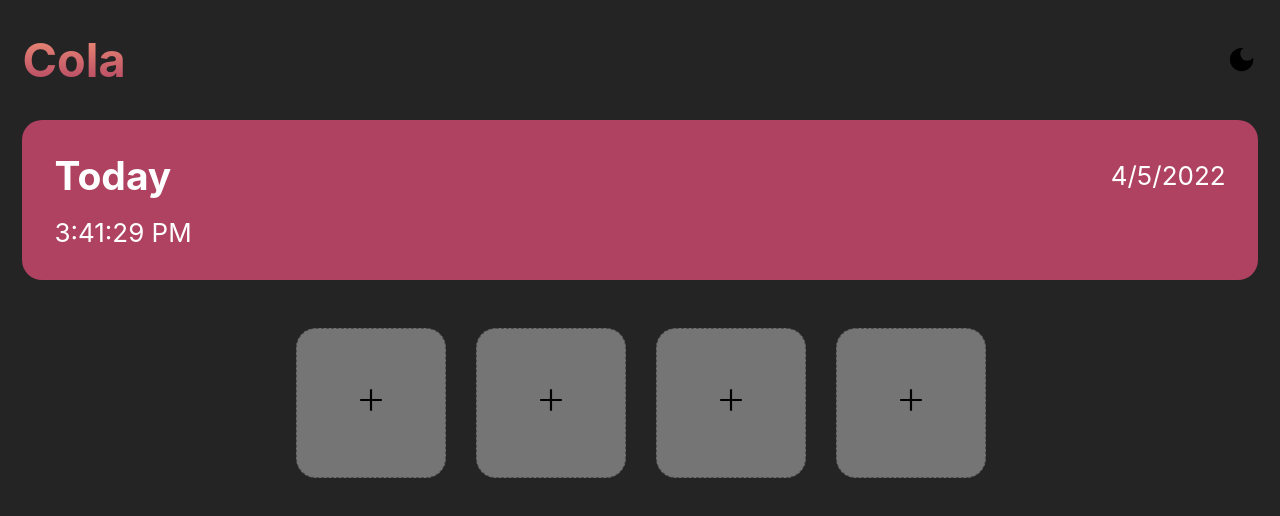
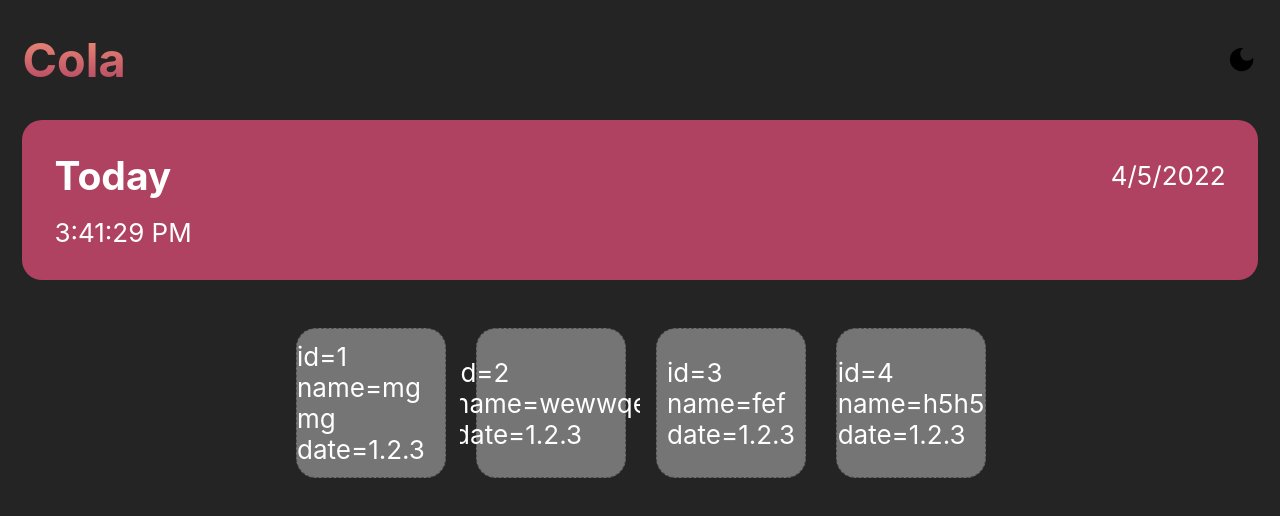
Before and after one commit to thanhtutzaw/cola, a React (Create React App) app: page / in a window 1280 px wide. Shown: the top 516 px of the page. Built offline with nearby package versions, Linux system fonts and the light colour scheme.

Commit message:
lists data added

```diff
--- a/src/App.js
+++ b/src/App.js
@@ -5,16 +5,11 @@ import Header from "./components/header";
 import Today from "./components/today";
 import Content from "./components/Content";
 function App() {
-
   //  time = today.getHours() + ':' + today.getMinutes() + ':' + today.getSeconds();
 
   //or
 
   //localTimeString function
-
-
-
-
   return (
     <div className="App">
       <section className="main container">
--- a/src/components/Content.js
+++ b/src/components/Content.js
@@ -1,45 +1,62 @@
-import React from "react";
+import React, { useState } from "react";
 import Lists from "./Lists";
 import Modal from "./Modal";
 
-function Content({setshowmodal,showmodal}) {
+function Content() {
   // const isnull = true;
-const  id = Math *10;
+  // const  id = Math *10;
+  const [showmodal, setshowmodal] = useState(false);
+
+  const [data, setdata] = useState([
+    { id: 1, nameDate: "mg mg", date: "1.2.3" },
+    { id: 2, nameDate: "wewwqe", date: "1.2.3" },
+    { id: 3, nameDate: "fef", date: "1.2.3" },
+    { id: 4, nameDate: "h5h5", date: "1.2.3" },
+  ]);
 
   return (
     <section className="content">
       <ul>
-        {showmodal &&
+        {/* {showmodal &&
           (
-            <Modal text={"1"} setshowmodal={setshowmodal} showmodal={showmodal}/>
+            <Modal showmodal={showmodal} setshowmodal={setshowmodal}/>
           )
 
 
-        }
+        } */}
 
+        {data.map((item) => (Object.values(data).length === 0)
+        ?
+        (<Lists>Null</Lists>)  // if null show this
+        :
+        (
+          <Lists item={item} id={item.id} nameDate={item.nameDate} date={item.date}></Lists>
+          // if(data == null){
+          //   console.log("null")
+          // }
+        )
 
-        <Lists id={id} text={"1"}
+        )}
+
+        {/*
+        <Lists  text={"1"}
         setshowmodal={setshowmodal}
         showmodal ={showmodal}
         />
 
-        <Lists  id={id} text={"2"}
+        <Lists  text={"2"}
         setshowmodal={setshowmodal}
         showmodal ={showmodal}
         />
-        <Lists  id={id} text={"3"}
+        <Lists   text={"3"}
         setshowmodal={setshowmodal}
         showmodal ={showmodal}
         />
 
-        <Lists id={id} text={"4"}
+        <Lists  text={"4"}
         setshowmodal={setshowmodal}
         showmodal ={showmodal}
-        />
-
-
-
-
+        /> */}
 
         {/* <Lists isnull={true} text={"mg mg"} />
         <Lists isnull={true}/>
--- a/src/components/Lists.js
+++ b/src/components/Lists.js
@@ -1,4 +1,4 @@
-import React ,{useState} from "react";
+import React, { useState } from "react";
 import { GrAdd } from "react-icons/gr";
 // import Ripples from "react-ripples";
 // import Modal from "./Modal";
@@ -10,37 +10,34 @@ import { GrAdd } from "react-icons/gr";
 function Lists(props) {
   // let isnull = props.isnull;
   // const [showmodal, setshowmodal] = useState(isnull);
-  const [birthday, setbirthday] = useState("");
+
   return (
-    <div
-      className="content-card"
-    >
-      {(birthday) ?
-      (<li
-      // onClick={(e)=>{
-        // console.log(e.target.value)
-        // props.setshowmodal((showmodal) => !showmodal)
-      // }}
+    <div className="content-card">
+      <li
+        onClick={(e) => {
+          props.setshowmodal((showmodal) => !showmodal);
+        }}
       >
         <div className="content-children">
-            {birthday}
+          {/* <GrAdd className="add-btn" /> */}
+          <div>
+            {props.item == null ? (
+              <div>
+              <p>null</p>
+            </div>
+            ) : (
+              <div>
+                <p>id={props.id}</p>
+                <p>name={props.nameDate}</p>
+                <p>date={props.date}</p>
+              </div>
+
+            )}
+          </div>
         </div>
+      </li>
 
-      </li>)
-      : (<li
-        onClick={(e)=>{
-          // console.log(e.target.value)
-          props.setshowmodal((showmodal) => !showmodal)
-        }}
-        >
-          <div className="content-children">
-            <GrAdd className="add-btn" />
-
-          </div>
-
-        </li>)
-
-      }
+      {/* )} */}
     </div>
   );
 }
--- a/src/components/Modal.js
+++ b/src/components/Modal.js
@@ -1,20 +1,12 @@
-import React,{useState} from "react";
+import React, { useState } from "react";
 import { createPortal } from "react-dom";
 import { IoCloseOutline } from "react-icons/io5";
-// import { createRipples } from "react-ripples";
-// import { AdapterDateFns } from '@mui/x-date-pickers/AdapterDateFns';
-// import { LocalizationProvider } from '@mui/';
-// import TextField from '@mui/material/TextField/TextField';
-// import { TimePicker } from '@mui/x-date-pickers/TimePicker';
-// import Stack from '@mui/material/Stack/Stack';
 
+function Modal(props) {
+  const toggleModal = () => {
+    props.setshowmodal((showmodal) => !showmodal);
+  };
 
-function Modal() {
-  const [showmodal, setshowmodal] = useState(false);
-
-  const toggleModal = () => {
-    setshowmodal((showmodal) => !showmodal);
-  };
   return createPortal(
     <div className="modal-parent">
       <div className="backdrop" onClick={toggleModal}>
@@ -24,27 +16,20 @@ function Modal() {
         <div className="modal-content">
           <div className="modal-container">
             <div className="name-parent">
-          <input autoFocus className="inputName" type="text" placeholder="Name" spellCheck="false" />
+              <input
+                autoFocus
+                className="inputName"
+                type="text"
+                placeholder="Name"
+                spellCheck="false"
+              />
             </div>
             <div className="date-parent">
               <input className="date-input" type="date"></input>
-          {/* <LocalizationProvider dateAdapter={AdapterDateFns}>
-        <Stack spacing={3}>
-        <DesktopDatePicker
-          label="Date desktop"
-          inputFormat="MM/dd/yyyy"
-          value={value}
-          onChange={handleChange}
-          renderInput={(params) => <TextField {...params} />}
-        />
-        </Stack>
-        </LocalizationProvider> */}
             </div>
 
             <button className="submit-btn">Submit</button>
           </div>
-
-
           <IoCloseOutline className="close-btn" onClick={toggleModal} />
         </div>
       </div>
--- a/src/components/header.js
+++ b/src/components/header.js
@@ -11,7 +11,7 @@ function Header() {
     theme = localStorage.getItem("dark");
   }
   useEffect(() => {
-    if (theme == "true") {
+    if (theme === "true") {
       // alert(`${theme} from local is dark-true`)
       document.documentElement.removeAttribute("dark", "true");
     } else {
```
Lines whose indentation alone changed are shown as unchanged.
